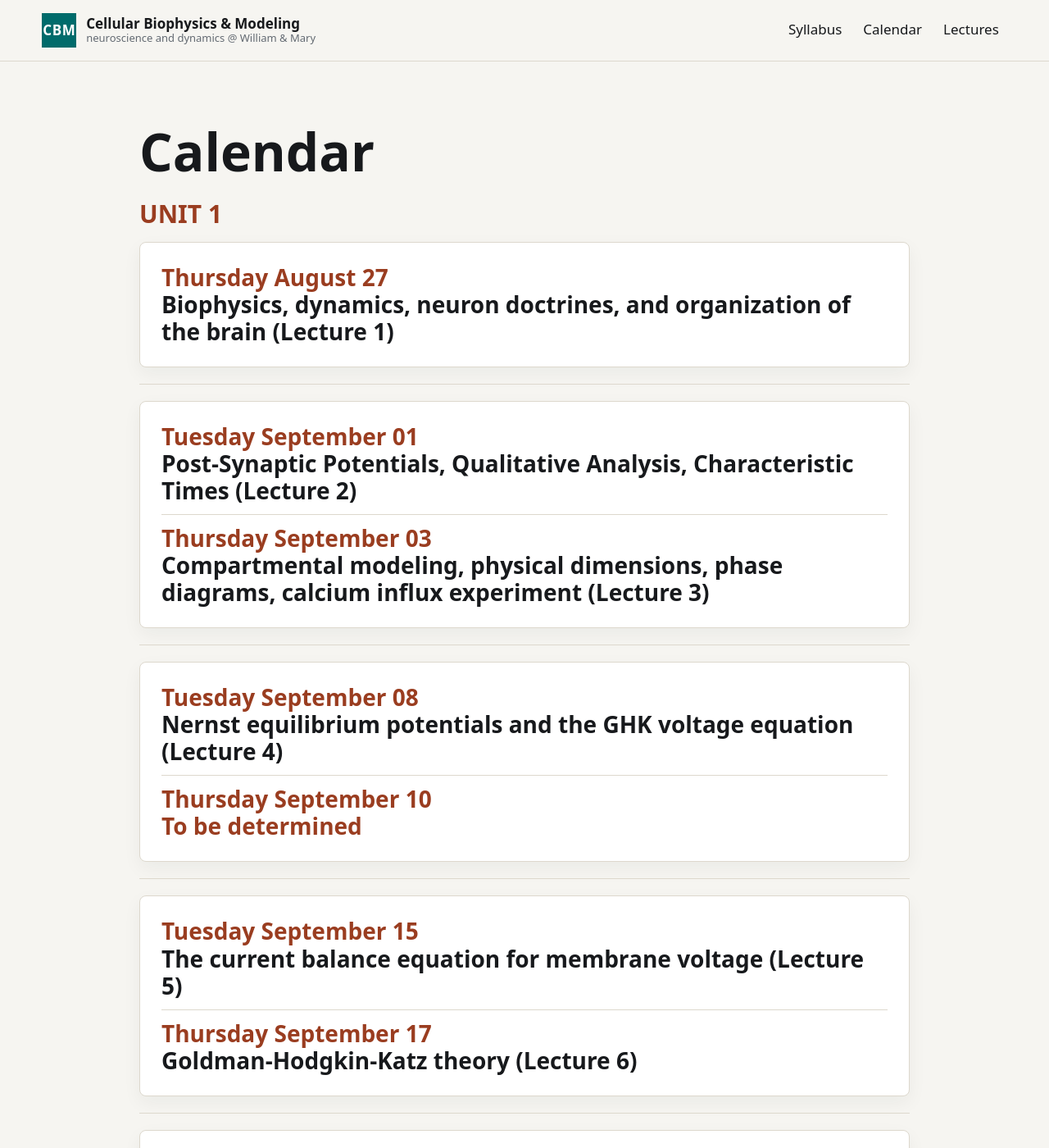
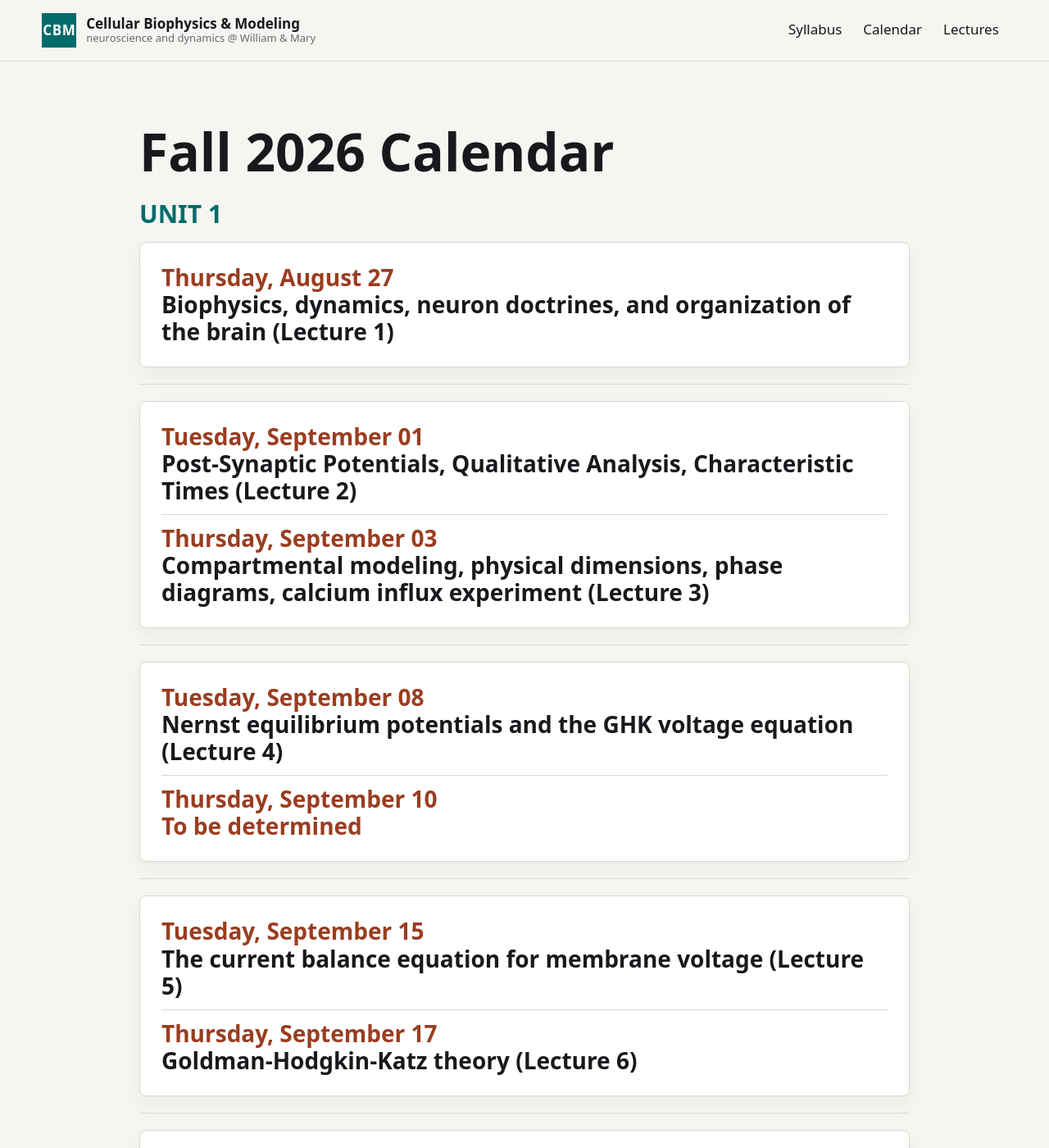
Before and after one commit to gregconradismith/cellular-biophysics-and-modeling, a Jekyll site: the page built from docs/_materials/calendar.md, in a window 1280 px wide and 1400 px high. Shown: the whole window at 82% size. Built offline with Jekyll 4.4.1, drawn with Linux system fonts in a browser that asks for light colours; some of the changed text lies outside the part shown.

Commit message:
Polish Fall 2026 calendar labels

```diff
--- a/docs/_materials/calendar.md
+++ b/docs/_materials/calendar.md
@@ -1,5 +1,5 @@
 ---
-title: "Calendar"
+title: "Fall 2026 Calendar"
 kind: "page"
 date: "1970-01-01"
 slug: "calendar"
@@ -10,110 +10,110 @@ layout: calendar
 
 ## Unit 1
 
-- Thursday August 27<br>
+- Thursday, August 27<br>
   <a href="../lecture-1/">Biophysics, dynamics, neuron doctrines, and organization of the brain (Lecture 1)</a>
 
 ---
 
-- Tuesday September 01<br>
+- Tuesday, September 01<br>
   <a href="../lecture-2/">Post-Synaptic Potentials, Qualitative Analysis, Characteristic Times (Lecture 2)</a>
-- Thursday September 03<br>
+- Thursday, September 03<br>
   <a href="../lecture-3/">Compartmental modeling, physical dimensions, phase diagrams, calcium influx experiment (Lecture 3)</a>
 
 ---
 
-- Tuesday September 08<br>
+- Tuesday, September 08<br>
   <a href="../lecture-4/">Nernst equilibrium potentials and the GHK voltage equation (Lecture 4)</a>
-- Thursday September 10<br>
+- Thursday, September 10<br>
   To be determined
 
 ---
 
-- Tuesday September 15<br>
+- Tuesday, September 15<br>
   <a href="../lecture-5/">The current balance equation for membrane voltage (Lecture 5)</a>
-- Thursday September 17<br>
+- Thursday, September 17<br>
   <a href="../lecture-6/">Goldman-Hodgkin-Katz theory (Lecture 6)</a>
 
 ---
 
-- Tuesday September 22<br>
+- Tuesday, September 22<br>
   <a href="../lecture-7/">Voltage-dependent currents and bistability (Lecture 7)</a>
-- Thursday September 24<br>
+- Thursday, September 24<br>
   <a href="../lecture-8/">Bifurcation diagrams (Lecture 8)</a>
 
 ---
 
 ## Unit 2
 
-- Tuesday September 29<br>
+- Tuesday, September 29<br>
   <a href="../lecture-9/">Voltage-clamp recording and the classical biophysics of the squid giant axon (Lecture 9)</a>
-- Thursday October 01<br>
+- Thursday, October 01<br>
   <a href="../lecture-10/">The Morris-Lecar model and phase plane (Lecture 10)</a>
 
 ---
 
-- Tuesday October 06<br>
+- Tuesday, October 06<br>
   <a href="../lecture-11/">Phase plane analysis of 2D ODE systems (Lecture 11)</a>
-- Thursday October 08<br>
+- Thursday, October 08<br>
   No class, Fall Break
 
 ---
 
-- Tuesday October 13<br>
+- Tuesday, October 13<br>
   <a href="../lecture-12/">The Fitzhugh Nagumo Model, Linear Stability Analysis, and the Trace-Determinant Plane (Lecture 12)</a>
-- Thursday October 15<br>
+- Thursday, October 15<br>
   To be determined
 
 ---
 
-- Tuesday October 20<br>
+- Tuesday, October 20<br>
   <a href="../lecture-13/">The Morris-Lecar Phase Plane - Type 1 vs 2 excitability and oscillations (Lecture 13)</a>
-- Thursday October 22<br>
+- Thursday, October 22<br>
   <a href="../lecture-14/">Square-wave bursting and homoclinic bifurcations (Lecture 14)</a>
 
 ---
 
-- Tuesday October 27<br>
+- Tuesday, October 27<br>
   <a href="../lecture-15/">Elliptical and Parabolic Bursting, The Low-Threshold Calcium Current and PIR Bursting, Delta Oscillations (Lecture 15)</a>
 
 ---
 
 ## Unit 3
 
-- Thursday October 29<br>
+- Thursday, October 29<br>
   <a href="../lecture-16/">Central Pattern Generators, Stomatogastric Ganglion, Half-Center Oscillators, Release vs. Escape Dynamics (Lecture 16)</a>
 
 ---
 
-- Tuesday November 03<br>
+- Tuesday, November 03<br>
   No class, Election Day
-- Thursday November 05<br>
+- Thursday, November 05<br>
   <a href="../lecture-17/">Network properties of the thalamus - spindles and absence seizures (Lecture 17)</a>
 
 ---
 
-- Tuesday November 10<br>
+- Tuesday, November 10<br>
   To be determined
-- Thursday November 12<br>
+- Thursday, November 12<br>
   <a href="../lecture-18/">EEGs, sensory gating by visual thalamus, drivers and modulators, power spectral analysis of cortical function (Lecture 18)</a>
 
 ---
 
-- Tuesday November 17<br>
+- Tuesday, November 17<br>
   <a href="../lecture-19-2/">Local field potentials, unit recordings, hippocampal place cells (Lecture 19)</a>
-- Thursday November 19<br>
+- Thursday, November 19<br>
   <a href="../lecture-20/">Vision: Classification of retinal ganglion cells, parallel pathways, contrast sensitivity, spatial frequency analysis (Lecture 20)</a>
 
 ---
 
-- Tuesday November 24<br>
+- Tuesday, November 24<br>
   <a href="../lecture-21/">Inhibitory interneuron networks in cortex and cortical oscillations (Lecture 21)</a>
-- Thursday November 26<br>
+- Thursday, November 26<br>
   No class, Thanksgiving Break
 
 ---
 
-- Tuesday December 01<br>
+- Tuesday, December 01<br>
   <a href="../lecture-22/">Basal ganglia and deep brain stimulation (Lecture 22)</a>
-- Thursday December 03<br>
+- Thursday, December 03<br>
   To be determined
--- a/docs/assets/site.css
+++ b/docs/assets/site.css
@@ -204,7 +204,7 @@ main { min-height: 70vh; }
 }
 .calendar-page .wp-content h2 {
   margin: 24px 0 0;
-  color: var(--accent-2);
+  color: var(--accent);
   font-size: clamp(22px, 3vw, 30px);
   font-weight: 800;
   letter-spacing: 0;
```
